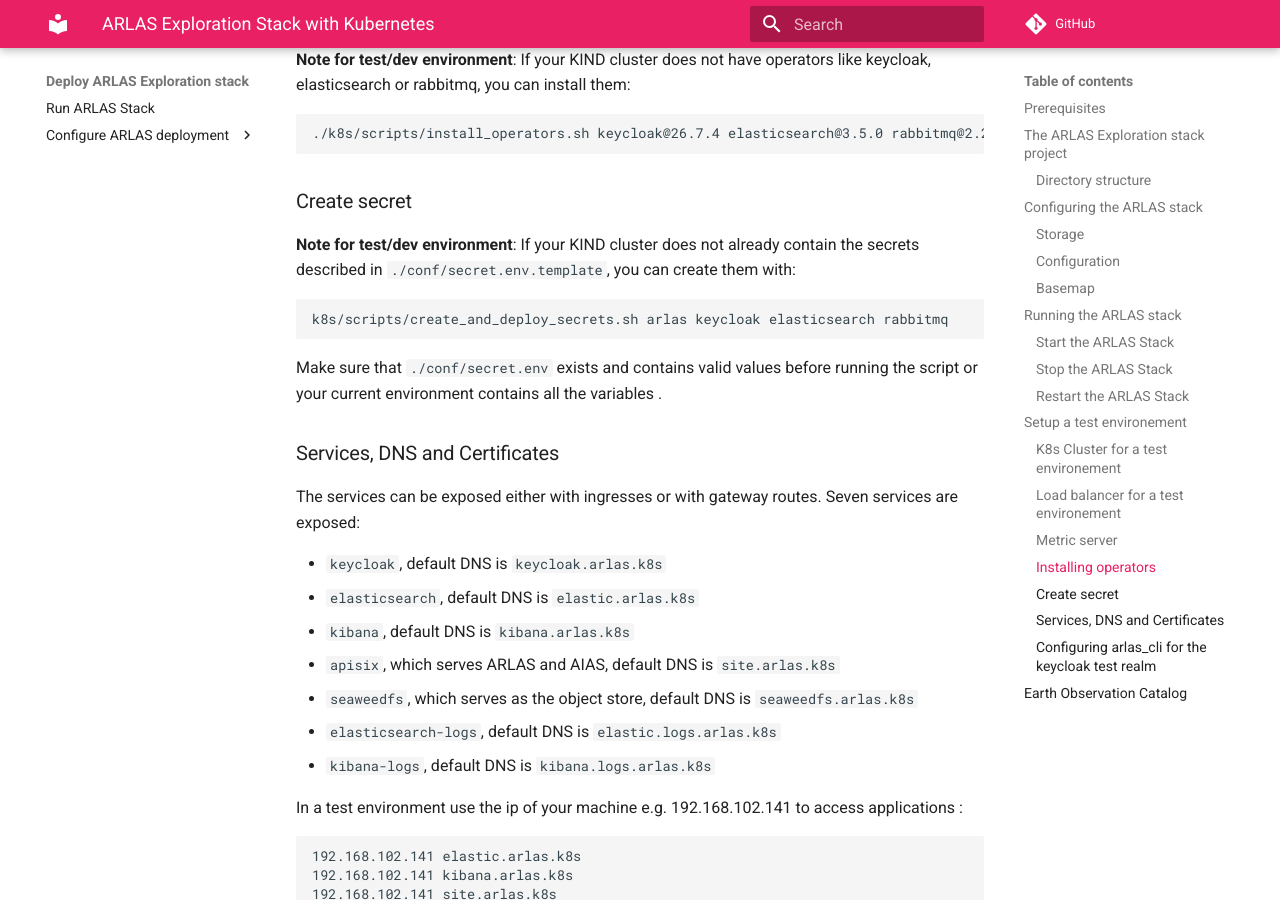
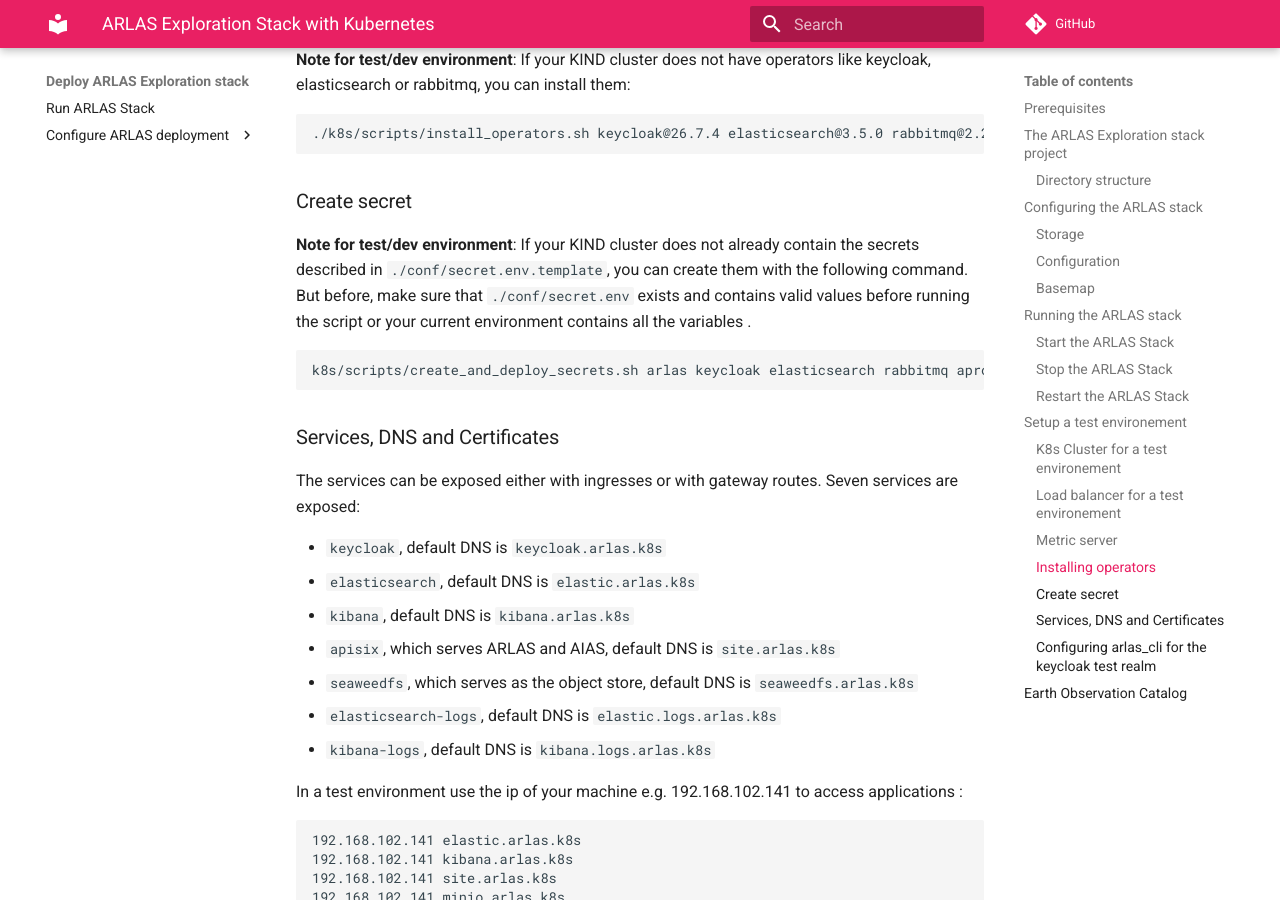
Before and after one commit to gisaia/ARLAS-Exploration-stack, an MkDocs documentation site: the page built from docs/docs/arlas_exploration_stack_helm.md, in a window 1280 px wide and 900 px high, scrolled down 4538 px. Built offline with MkDocs 1.6.1 and Material for MkDocs 9.7.7, drawn with Linux system fonts in a browser that asks for light colours; comment, search, counter and statistics services are not loaded.

Commit message:
Add missing aproc secret in k8s deployment

````diff
--- a/docs/docs/arlas_exploration_stack_helm.md
+++ b/docs/docs/arlas_exploration_stack_helm.md
@@ -181,11 +181,12 @@ __Note for test/dev environment__:  If your KIND cluster does not have operators
 ```
 ### Create secret
 
-__Note for test/dev environment__:  If your KIND cluster does not already contain the secrets described in `./conf/secret.env.template`, you can create them with:
+__Note for test/dev environment__:  If your KIND cluster does not already contain the secrets described in `./conf/secret.env.template`, you can create them with the following command.
+But before, make sure that `./conf/secret.env` exists and contains valid values before running the script or your current environment contains all the variables .
+
 ```shell
-k8s/scripts/create_and_deploy_secrets.sh arlas keycloak elasticsearch rabbitmq
+k8s/scripts/create_and_deploy_secrets.sh arlas keycloak elasticsearch rabbitmq aproc
 ```
-Make sure that `./conf/secret.env` exists and contains valid values before running the script or your current environment contains all the variables .
 
 ### Services, DNS and Certificates
 
````
Also changed, not shown: 1 other file.
